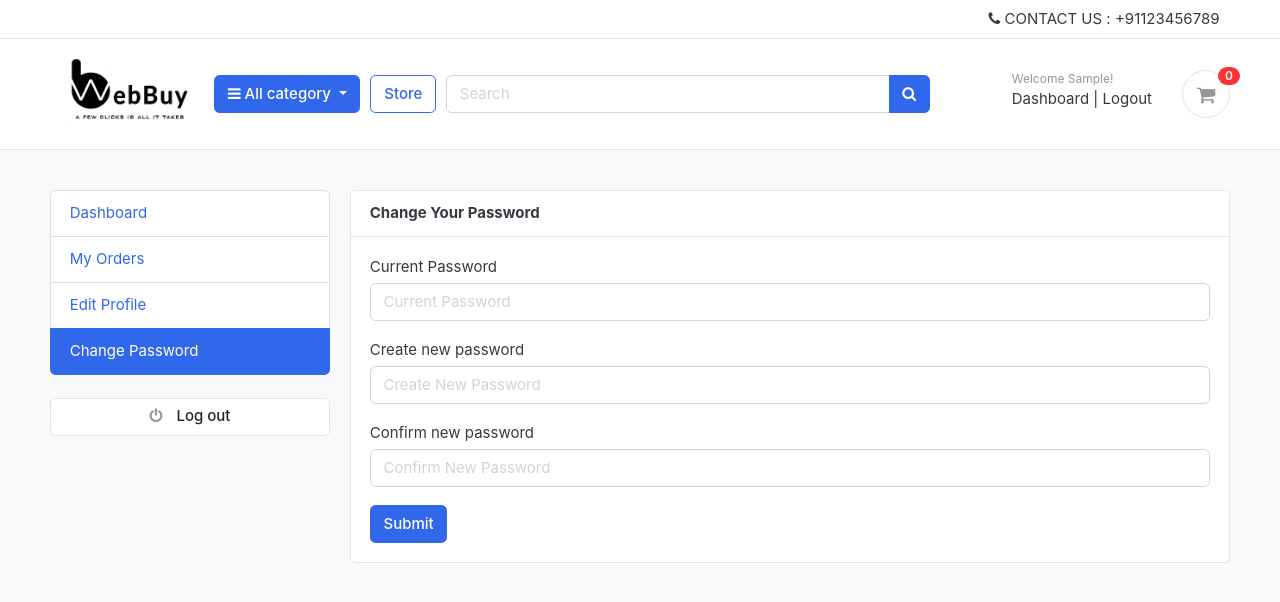
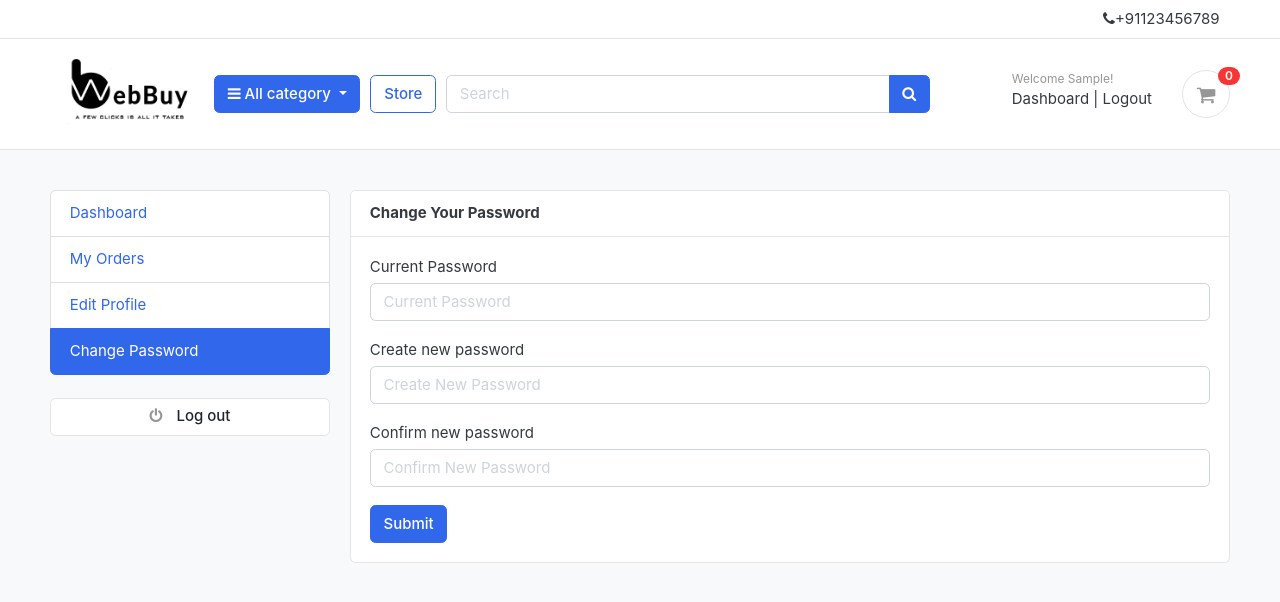
Before and after one commit to Titanking138/webbuy, a Django app: page /accounts/change_password/ in a window 1280 px wide. Shown: the top 602 px of the page. Run offline with Django 4.2, Linux system fonts and the light colour scheme; the visitor is signed in with stand-in values (Sample User, id 1); data that the repository does not hold is empty; some libraries are stand-ins or nearby versions; some web fonts are replaced.

Commit message:
update nav

```diff
--- a/templates/include/navbar.html
+++ b/templates/include/navbar.html
@@ -13,7 +13,7 @@
                 <ul class="navbar-nav">
 
                     <li>
-                        <a  class="nav-link"> <i class="fa fa-phone"></i> CONTACT US : +91123456789 </a>
+                        <a  class="nav-link"> <i class="fa fa-phone"></i>+91123456789 </a>
                     </li>
                 </ul>
                 <!-- list-inline //  -->
```
